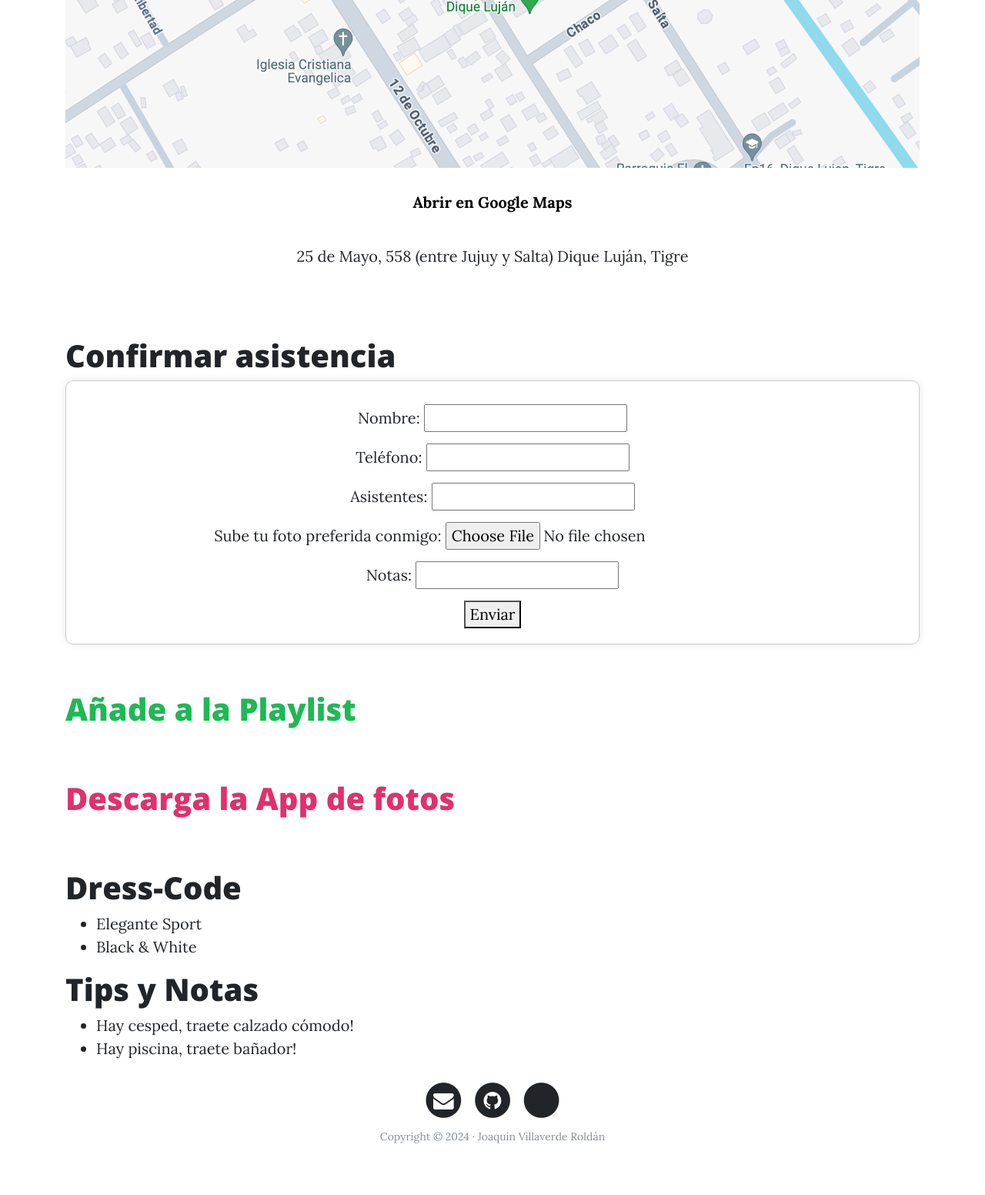
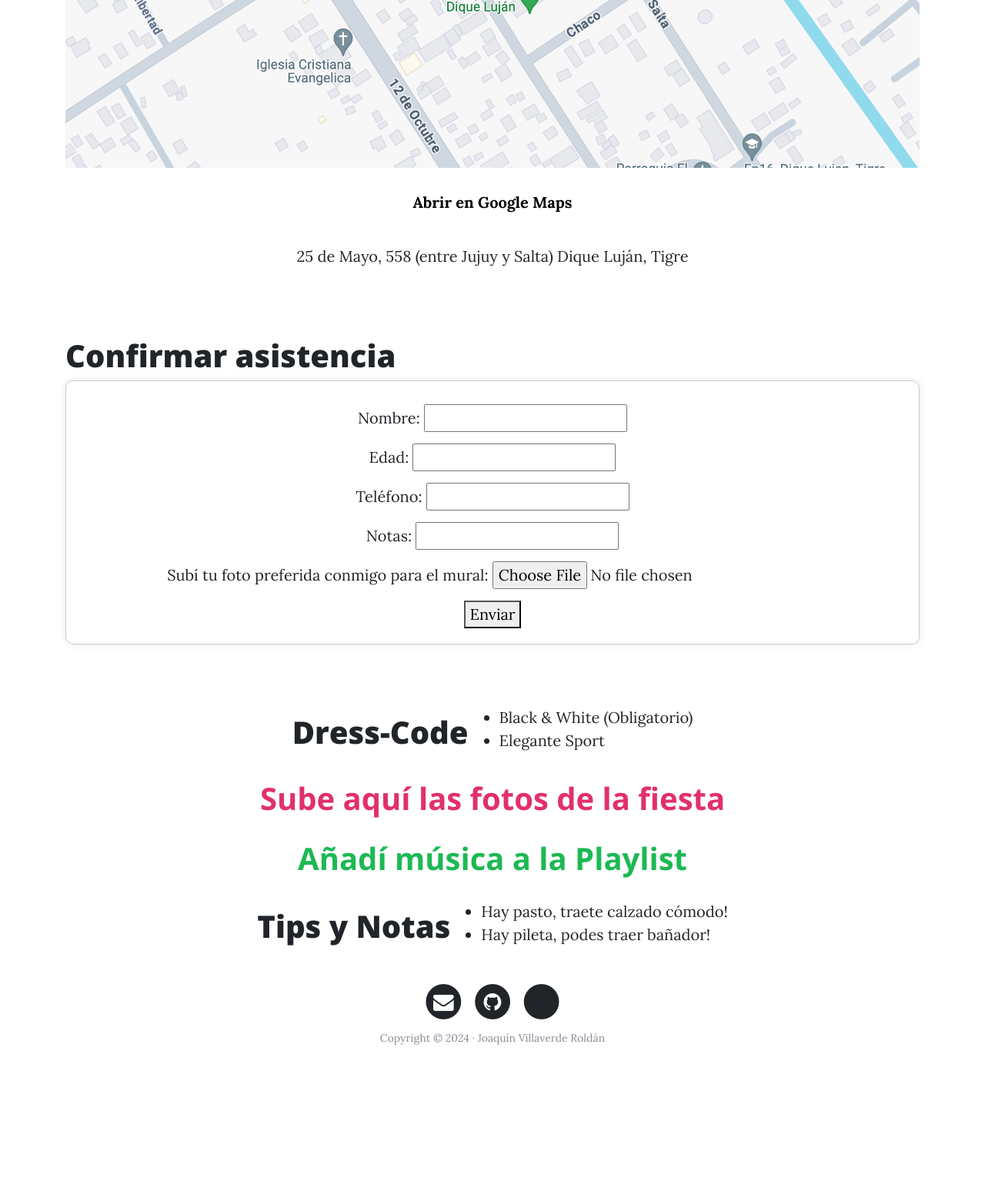
Before and after one commit to jvr0/luli, a Django app: page / in a window 1280 px wide. Shown: the part 1360-2912 px from the top of the page at 77% size. After the commit the page ends 2717 px from the top, so only its background shows below. Run offline with Django 5.2, Linux system fonts and the light colour scheme; some libraries are stand-ins or nearby versions.

Commit message:
preproducion

```diff
--- a/Cumpleaños/Registro/forms.py
+++ b/Cumpleaños/Registro/forms.py
@@ -4,4 +4,4 @@ from .models import Registro
 class RegistroForm(forms.ModelForm):
     class Meta:
         model = Registro
-        fields = ['Nombre', 'Teléfono', 'Asistentes', 'Imágen', 'Notas']
+        fields = ['Nombre', 'Edad', 'Teléfono',  'Notas', 'Imágen']
--- a/Cumpleaños/Registro/models.py
+++ b/Cumpleaños/Registro/models.py
@@ -6,8 +6,8 @@ class Registro (models.Model):
 
     Nombre = models.CharField(max_length=100)
     Teléfono = models.CharField(max_length=15)
-    Asistentes = models.IntegerField()
-    Imágen = models.ImageField(upload_to='Registro', verbose_name='Sube tu foto preferida conmigo')
+    Edad = models.IntegerField()
+    Imágen = models.ImageField(upload_to='Registro', verbose_name='Subí tu foto preferida conmigo para el mural')
     Notas = models.CharField(max_length=100)
 
 
--- a/Cumpleaños/Registro/templates/Registro/registro.html
+++ b/Cumpleaños/Registro/templates/Registro/registro.html
@@ -5,7 +5,7 @@
 {%block background%}{%load static%}{% static 'Registro/img/home-bg.jpeg' %}{%endblock%}
 
 {%block headers%}
-<h1>Viernes 20-9 21:00</h1>
+<h1>Viernes 20-9 21:00hs</h1>
 <body>
     <div id="countdown" style="display: flex; justify-content: center; align-items: center; gap: 20px;">
         <div>
@@ -86,22 +86,30 @@
         </body>
     <br> </br>
 
-    <h1><a href="https://open.spotify.com/playlist/10A3FdLk1kKBzw6aqf8M5Z?si=166d0df01c1645c5" target="_blank" style="color: #1DB954; text-decoration: none;">Añade a la Playlist</a></h1>
-    <br> </br>
+    <div class="body-center">
+        <h1>Dress-Code</h1>
+            <ul>
+                <li>Black & White (Obligatorio)</li>
+                <li>Elegante Sport</li>
+            </ul>
+    </div>
 
-    <h1><a href="https://www.wedshoots.com/" target="_blank" style="color: #E1306C; text-decoration: none;">Descarga la App de fotos</a></h1>
-    <br> </br>
+    <div class="body-center">
+        <h1><a href="https://photos.app.goo.gl/tKEn9ex7XYni7amM6" target="_blank" style="color: #E1306C; text-decoration: none;">Sube aquí las fotos de la fiesta</a></h1>
+    </div>
 
-    <h1>Dress-Code</h1>
-        <ul>
-            <li>Elegante Sport</li>
-            <li>Black & White</li>
-        </ul>
+    <div class="body-center">
+        <h1><a href="https://open.spotify.com/playlist/10A3FdLk1kKBzw6aqf8M5Z?si=166d0df01c1645c5" target="_blank" style="color: #1DB954; text-decoration: none;">Añadí música a la Playlist</a></h1>
+        <br> </br>
+    </div>
 
-    <h1>Tips y Notas</h1>
-        <ul>
-            <li>Hay cesped, traete calzado cómodo!</li>
-            <li>Hay piscina, traete bañador!</li>
-        </ul>
+    <div class="body-center">
+        <h1>Tips y Notas</h1>
+            <ul>
+                <li>Hay pasto, traete calzado cómodo!</li>
+                <li>Hay pileta, podes traer bañador!</li>
+            </ul>
+    </div>
+
 
     {% endblock %}
```
